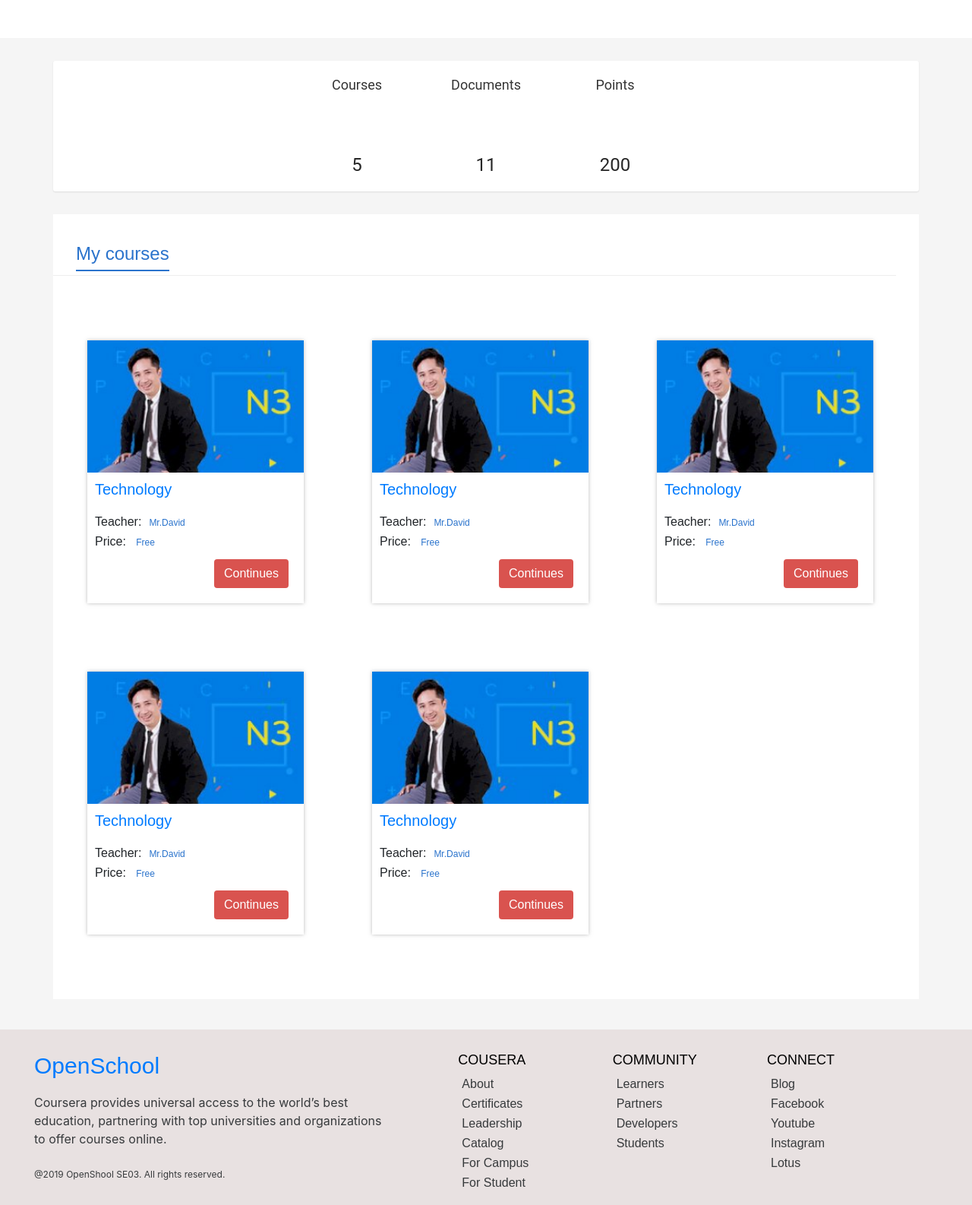
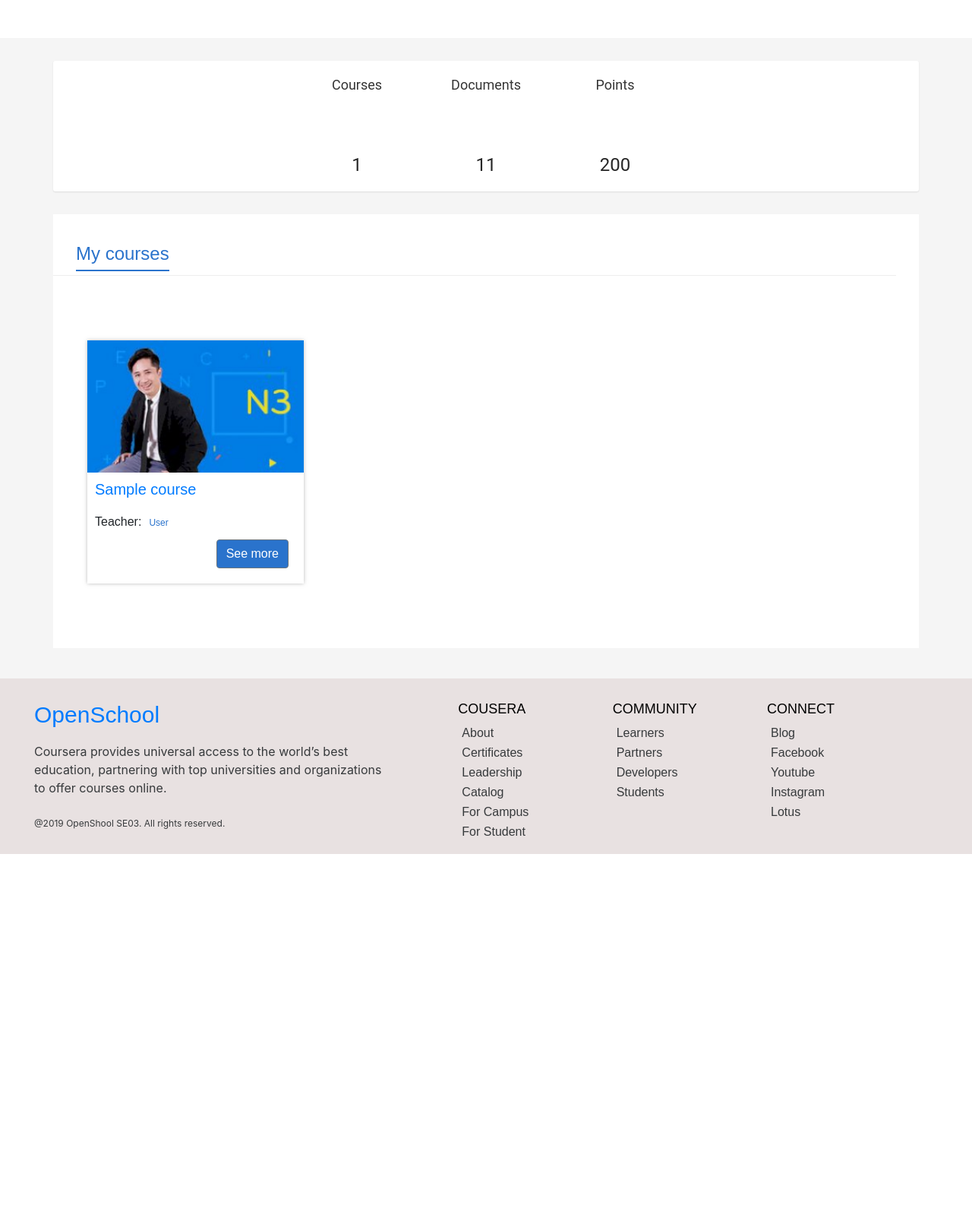
Before and after one commit to badungphan99/SE03-Group03, a Flask app: page /block_mycourse.html in a window 1280 px wide. Shown: the part 60-1646 px from the top of the page at 76% size. After the commit the page ends 1184 px from the top, so only its background shows below. Run offline with Flask 2, Linux system fonts and the light colour scheme; a user stored in the database is signed in; tables that the repository leaves empty hold one stand-in row (values such as "Sample post"); some libraries are stand-ins or nearby versions; grey boxes are pictures that could not be loaded.

Commit message:
update : mycourse

```diff
--- a/app/controller/course.py
+++ b/app/controller/course.py
@@ -38,6 +38,11 @@ def get_techercourse_of_courseID(courseId):
 def get_lesson_by_ID(lessonID):
     lesson = db.session.query(Section).filter(Section.id == lessonID).first()
     return lesson
+
 def get_all_section_by_courseID(courseId):
     sections = db.session.query(Section).filter(Course.id == courseId).all()
     return sections
+
+def get_all_course_by_user_id(userID):
+    courses = db.session.query(Course).join(StudentCourse).filter(StudentCourse.user_id == userID).all()
+    return courses
--- a/app/routes/course.py
+++ b/app/routes/course.py
@@ -118,13 +118,18 @@ def testvar(courseID):
 @login_required
 def viewCourse():
     topic, length = learning()
-    courses = get_course()
+    courses = get_all_course_by_user_id(current_user.id)
+
     course = {
         "course" : [
         ]
     }
     for cs in courses:
-        tc = get_techercourse_of_courseID(cs.id)
+        tcs = get_techercourse_of_courseID(cs.id)
+        tc = ""
+        # print (tcs)
+        for name in tcs:
+            tc = tc + str(name)[2:-3] + ","
         course['course'].append({
             "id" : cs.id,
             "title" : cs.title,
@@ -132,9 +137,10 @@ def viewCourse():
             "description" : cs.description,
             "create_date" : cs.create_date,
             "duration" : cs.duration,
-            "techer_course" : tc
+            "techer_course" : tc[:-1],
+            "link" : "/course/" + str(cs.id)
         })
-    return render_template('block_mycourse.html', topic= topic, len=length, course=course)
+    return render_template('block_mycourse.html', topic= topic, len=length, course=course, lencourses=len(courses))
 
 @app.route('/course/<string:courseID>/lesson=<string:lessonID>', endpoint="render_lesson", methods=['GET', 'POST'])
 def render_lesson(courseID, lessonID):
--- a/app/templates/block_mycourse.html
+++ b/app/templates/block_mycourse.html
@@ -77,7 +77,7 @@
                     <li>
                         <p>Courses</p>
                         <div class="img-courses img-count-courses"></div>
-                        <span class="course-number">5</span>
+                        <span class="course-number">{{lencourses}}</span>
                     </li>
 
                     <li>
@@ -102,102 +102,26 @@
 
             <div class="row mycourse-list">
                 <ul>
+                    {%for i in range(0, lencourses)%}
                         <li class="col-md-3 cousera-item">
-                        <a href="">
+                            <a href="{{course['course'][i]['link']}}">
                                 <img src="../static/images/vd.jpg" class="img-item" alt="">
                             </a>
-                        <a href="">
-                            <h4 class="cousera-name">Technology</h4>
+                            <a href="{{course['course'][i]['link']}}">
+                                <h4 class="cousera-name" style="font-size: 20px;">{{course['course'][i]['title']}}</h4>
                             </a>
                             <div class="cousera-info">
                                 <div class="teacher-name">
-                                Teacher:<span>Mr.David</span>
-                            </div>
-                            <div class="price">
-                                Price:<span> Free</span>
+                                    Teacher:<span style="font-size: 12px;">{{course['course'][i]['techer_course']}}</span>
                                 </div>
                                 <div class="more">
-                                <button class="btn btn-continue btn-more">Continues</button>
+                                    <a href="{{course['course'][i]['link']}}">  <button class="btn btn-secondary btn-more">See more</button></a>
                                 </div>
                             </div>
                         </li>
-                    <li class="col-md-3 cousera-item">
-                        <a href="">
-                            <img src="../static/images/vd.jpg" class="img-item" alt="">
-                        </a>
-                        <a href="">
-                            <h4 class="cousera-name">Technology</h4>
-                        </a>
-                        <div class="cousera-info">
-                            <div class="teacher-name">
-                                Teacher:<span>Mr.David</span>
-                            </div>
-                            <div class="price">
-                                Price:<span> Free</span>
-                            </div>
-                            <div class="more">
-                                <button class="btn btn-continue btn-more">Continues</button>
-                            </div>
-                        </div>
-                    </li>
-                    <li class="col-md-3 cousera-item">
-                        <a href="">
-                            <img src="../static/images/vd.jpg" class="img-item" alt="">
-                        </a>
-                        <a href="">
-                            <h4 class="cousera-name">Technology</h4>
-                        </a>
-                        <div class="cousera-info">
-                            <div class="teacher-name">
-                                Teacher:<span>Mr.David</span>
-                            </div>
-                            <div class="price">
-                                Price:<span> Free</span>
-                            </div>
-                            <div class="more">
-                                <button class="btn btn-continue btn-more">Continues</button>
-                            </div>
-                        </div>
-                    </li>
-                    <li class="col-md-3 cousera-item">
-                        <a href="">
-                            <img src="../static/images/vd.jpg" class="img-item" alt="">
-                        </a>
-                        <a href="">
-                            <h4 class="cousera-name">Technology</h4>
-                        </a>
-                        <div class="cousera-info">
-                            <div class="teacher-name">
-                                Teacher:<span>Mr.David</span>
-                            </div>
-                            <div class="price">
-                                Price:<span> Free</span>
-                            </div>
-                            <div class="more">
-                                <button class="btn btn-continue btn-more">Continues</button>
-                            </div>
-                        </div>
-                    </li>
-                    <li class="col-md-3 cousera-item">
-                        <a href="">
-                            <img src="../static/images/vd.jpg" class="img-item" alt="">
-                        </a>
-                        <a href="">
-                            <h4 class="cousera-name">Technology</h4>
-                        </a>
-                        <div class="cousera-info">
-                            <div class="teacher-name">
-                                Teacher:<span>Mr.David</span>
-                            </div>
-                            <div class="price">
-                                Price:<span> Free</span>
-                            </div>
-                            <div class="more">
-                                <button class="btn btn-continue btn-more">Continues</button>
-                            </div>
-                        </div>
-                    </li>
+                    {% endfor %}
                 </ul>
+
             </div>
 
             <div class="row banner-ads">
```
Lines whose indentation alone changed are shown as unchanged.
